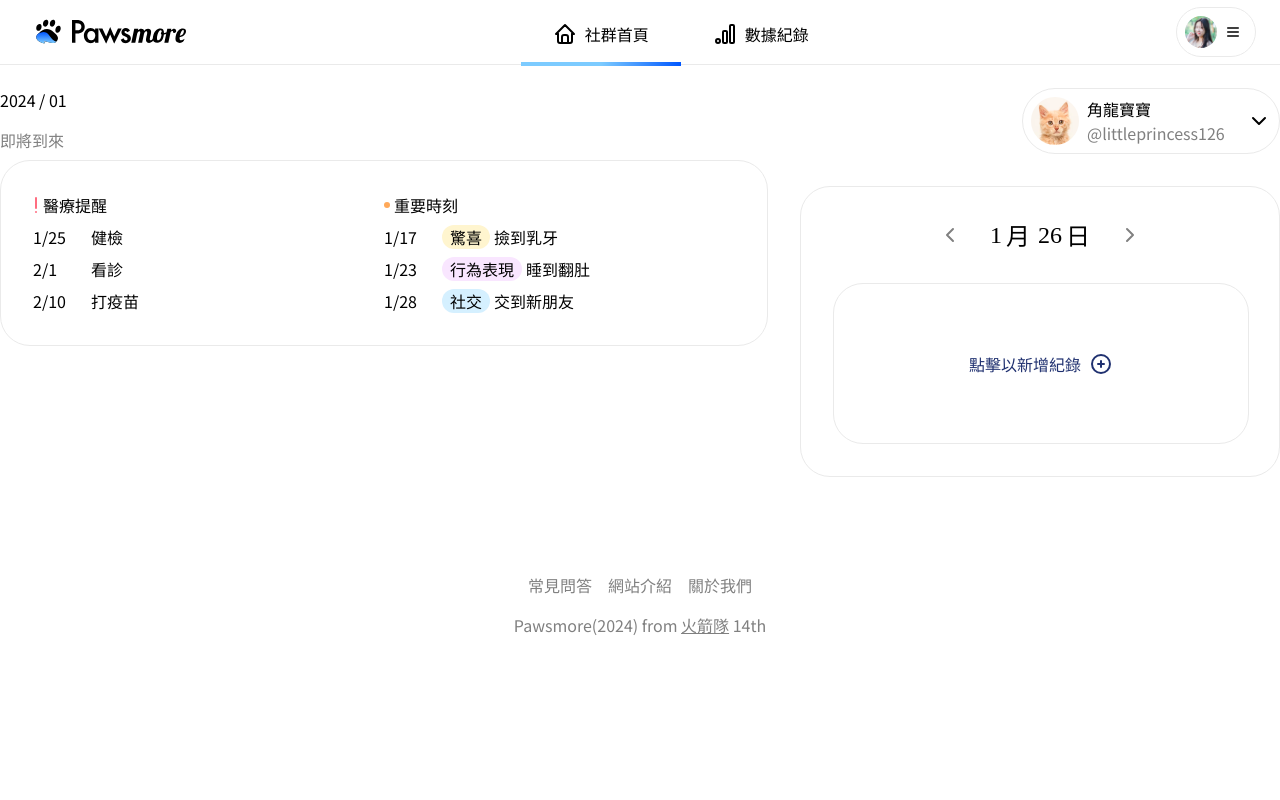
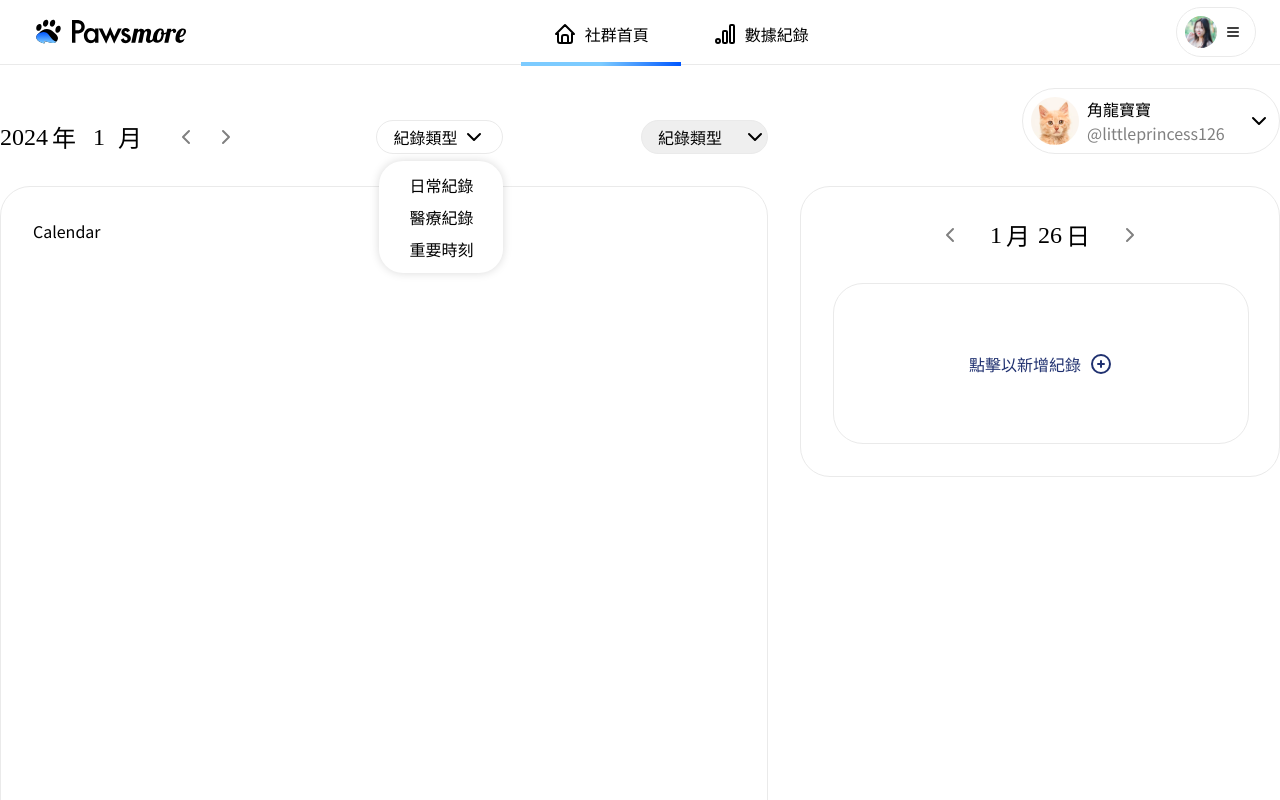
Before and after one commit to penspulse326/rocket_pawsmore, a Next.js app: page /test/record_dashboard in a window 1280 px wide. Shown: the top 800 px of the page. Built offline with nearby package versions, Linux system fonts and the light colour scheme.

Commit message:
style: add Calendar layout style

```diff
--- a/src/components/recordDashboard/Calendar.tsx
+++ b/src/components/recordDashboard/Calendar.tsx
@@ -1,5 +1,103 @@
+import moment from "moment";
+import {
+  IconChevronLeft,
+  IconChevronRight,
+  IconChevronDown,
+} from "@tabler/icons-react";
+import { useState } from "react";
+
 const Calendar = () => {
-  return <div>2024 / 01</div>;
+  const Header = () => {
+    const [currentDate, setCurrentDate] = useState(moment());
+    const [isExpanded, setIsExpanded] = useState(true);
+    const category: string[] = ["日常紀錄", "醫療紀錄", "重要時刻"];
+    return (
+      <div className="flex justify-between h-[34px]">
+        <div className="flex gap-x-8 items-center">
+          {/* date */}
+          <ul className="flex gap-x-2 text-2xl font-medium">
+            <ol className="flex gap-x-1">
+              <li className="font-[Futura]">{currentDate.format("YYYY")}</li>
+              <li>年</li>
+            </ol>
+            <ol className="flex gap-x-1">
+              <li className="font-[Futura] text-center w-[30px]">
+                {currentDate.format("M")}
+              </li>
+              <li>月</li>
+            </ol>
+          </ul>
+          {/* switcher */}
+          <div className="flex gap-x-4">
+            <IconChevronLeft
+              size={24}
+              color={"#808080"}
+              className="hover:cursor-pointer"
+              onClick={() =>
+                setCurrentDate(currentDate.clone().subtract(1, "month"))
+              }
+            />
+            <IconChevronRight
+              size={24}
+              color={"#808080"}
+              className="hover:cursor-pointer"
+              onClick={() =>
+                setCurrentDate(currentDate.clone().add(1, "month"))
+              }
+            />
+          </div>
+        </div>
+        {/* select category */}
+        <div
+          className="relative flex gap-x-1 items-center border border-stroke px-4 py-1 rounded-[300px] hover:cursor-pointer"
+          onClick={() => setIsExpanded(!isExpanded)}
+        >
+          <div>紀錄類型</div>
+          <IconChevronDown size={24} />
+          {isExpanded && (
+            <ul className="absolute top-10 left-0.5 bg-white rounded-3xl p-2 w-[124px] shadow-[0_0_10px_0_rgba(0,0,0,0.15)]">
+              {category.map((item, index) => {
+                return (
+                  <li
+                    className="text-center px-3 py-1 rounded-3xl hover:cursor-pointer hover:bg-secondary"
+                    key={index}
+                    onClick={() => setIsExpanded(!isExpanded)}
+                  >
+                    {item}
+                  </li>
+                );
+              })}
+            </ul>
+          )}
+        </div>
+        {/* sample */}
+        <select
+          name="selection"
+          className="appearance-none border border-stroke pl-4 py-1 pr-11 rounded-full bg-[url('/test/select-arrow.svg')] bg-no-repeat bg-right"
+        >
+          <option value="record types" disabled selected>
+            紀錄類型
+          </option>
+          <option value="routine records">日常紀錄</option>
+          <option value="medical records">醫療紀錄</option>
+          <option value="moments">重要時刻</option>
+        </select>
+      </div>
+    );
+  };
+  const Calendar = () => {
+    return (
+      <div className="border border-stroke rounded-[30px] p-8 max-h-[789px] min-h-[789px]">
+        <div>Calendar</div>
+      </div>
+    );
+  };
+  return (
+    <section className="flex flex-col gap-y-8 mt-8 max-w-[832px]">
+      <Header />
+      <Calendar />
+    </section>
+  );
 };
 
 export default Calendar;
```
Also changed, not shown: public/test/select-arrow.svg (added).
